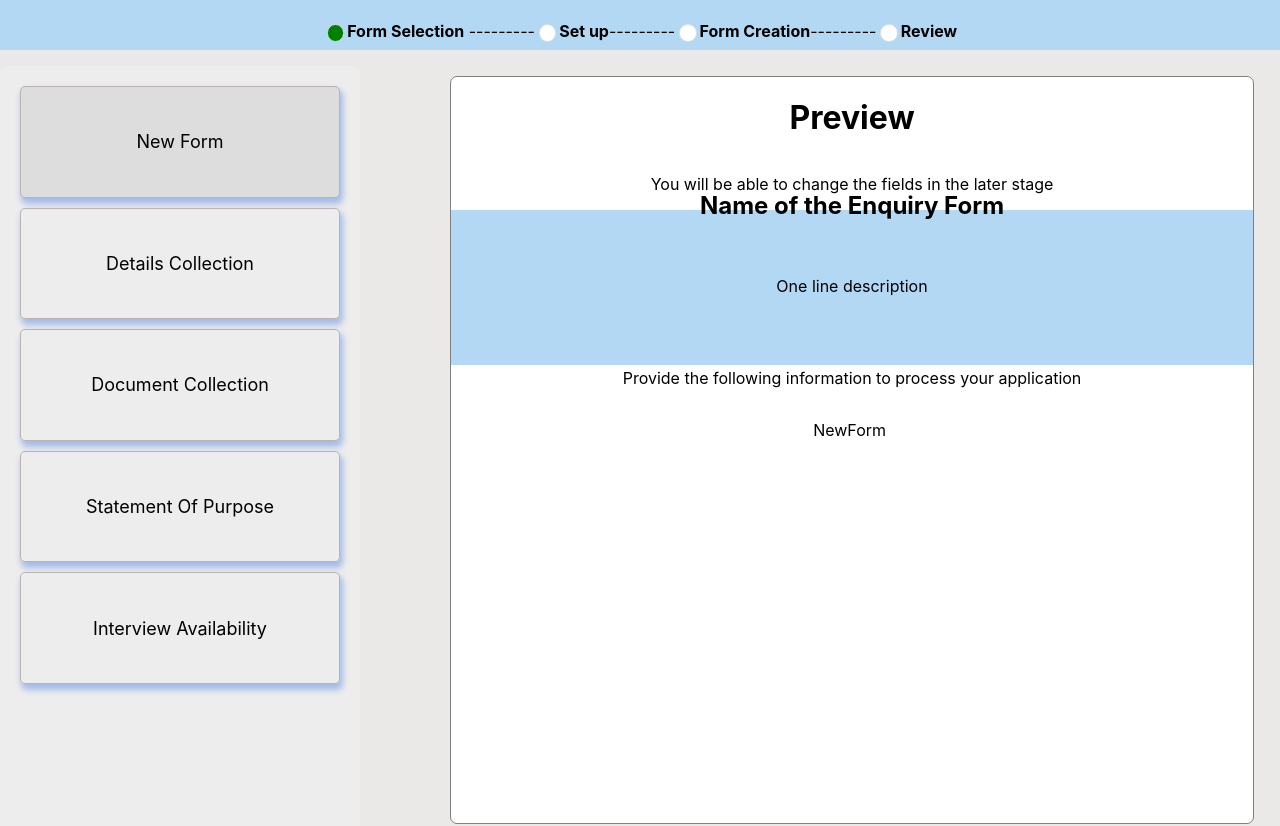
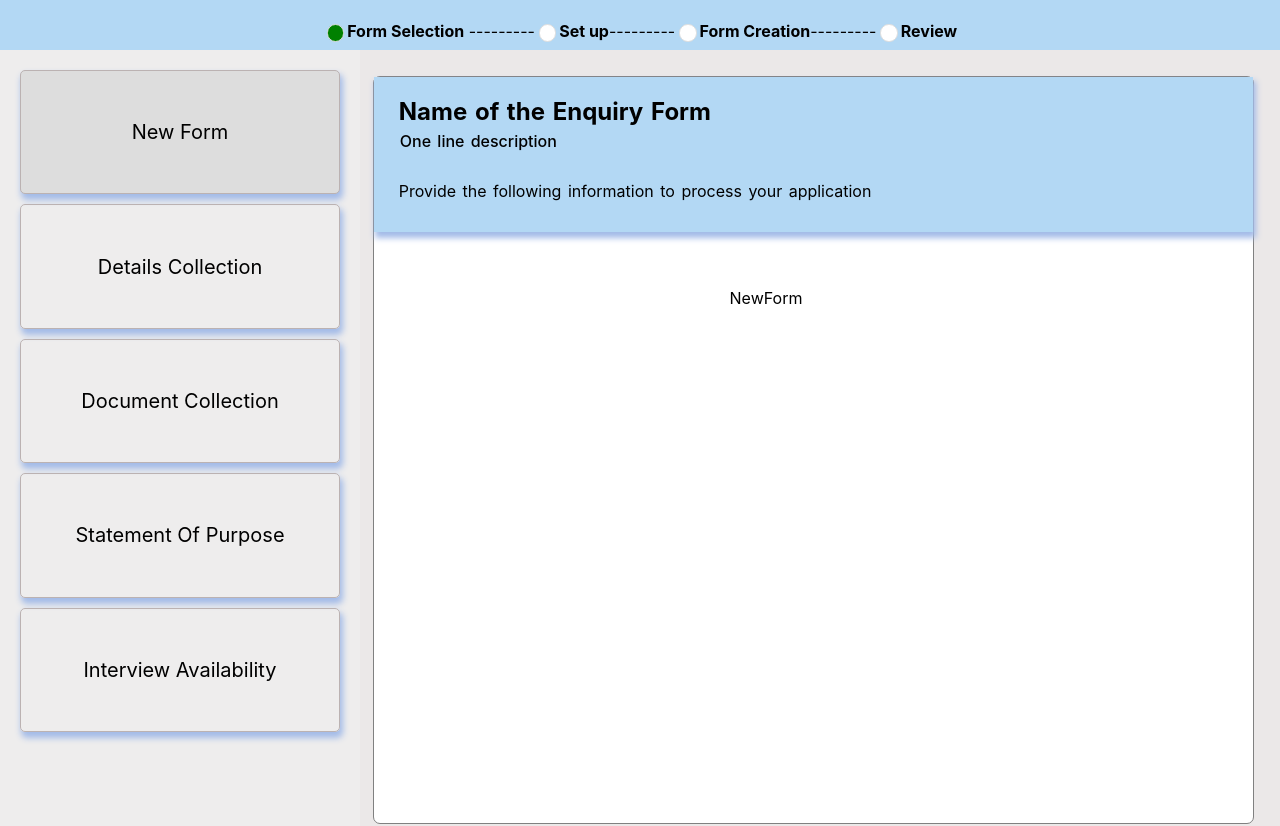
Before and after one commit to Rahul0550/candidateInfo, a React (Create React App) app: page / in a window 1280 px wide. Shown: the top 826 px of the page. Built offline with nearby package versions, Linux system fonts and the light colour scheme.

Commit message:
alignment set

```diff
--- a/src/App.css
+++ b/src/App.css
@@ -3,7 +3,7 @@
   height: 100vh;
 }
 
-.container-outer {
+.container-outer{
   background: #ebe8e8;
 }
 
@@ -11,17 +11,28 @@
   width: 25%;
   background: #eeeded;
   padding: 20px;
-  position: relative;
-  max-height: 981px;
-  top: 16px;
-  border-radius: 8px;
+  max-height: 999px;
 }
 
-.heading-child {
+.heading-child{
   display: flex;
   justify-content: center;
+  box-shadow: 2px 5px 6px 1px lightgrey;
 }
 
+h2.form-heading{
+  padding: 34px 0px 20px 35px;
+}
+
+h4{
+  display: inline-block;
+}
+
+input[type="text"] {
+  margin-top: 15px;
+  border-radius: 3px;
+  border: 1.6px solid grey;
+}
 .checkbox-round {
   width: 1.3em;
   height: 1.3em;
@@ -51,10 +62,12 @@
   transition: background-color 0.3s ease;
   border: 1.6px solid #bbb2b2;
   box-shadow: 2px 5px 6px 1px #a3bbe8;
-  height: 7vw;
+  height: 8vw;
   text-align: center;
-  font-size: 18px;
+  font-size: 20px;
 }
+
+
 
 .sidebar a:hover {
   background-color: #ddd;
@@ -81,9 +94,10 @@ input {
   padding: 0px 0px 0px 0px;
   display: flex;
   flex-direction: column;
-  margin: 2% 2% 2% 7%;
+  margin: 2% 2% 2% 1%;
   border: 1.2px solid gray;
   border-radius: 7px;
+
 
   background-color: grey;
 }
@@ -93,25 +107,39 @@ input {
   margin-bottom: 20px;
 }
 
-.inside-header {
+.inside-header  {
   background: #b3d8f4;
+  /* height: 10vh; */
   display: flex;
-  align-items: center;
-  justify-content: center;
-  flex-direction: column; /* Set flex direction to column */
-  width: 100%;
+  word-spacing: 2px;
+  /* justify-content: center; */
+  width: auto;
   margin: 1vw;
   height: 155px !important;
+  box-shadow: 2px 5px 6px 1px #a3bbe8;
   position: relative;
   bottom: 15px;
-  padding: 0;
   margin: 15px 0px 25px 0px;
-
+  box-shadow: 2px 5px 6px 1px #a3bbe8;
 }
-.main-content {
+.main-content{
   align-items: center;
   width: 85%;
   background-color: white;
+}
+
+.heading-text h2 {
+  padding-left: 25px;
+}
+
+span#btm-text{
+  position: relative;
+  bottom: 14px;
+  left: 26px;
+  font-weight: 500;
+}
+.very-btm {
+  padding-left: 25px;
 }
 
 .main-content .inner-box {
@@ -127,11 +155,10 @@ input {
 
 .button-container {
   display: flex;
-  justify-content: space-between;
-  margin: 20px 5px;
-  padding: 15px;
-  background-color: whitesmoke;
-  ;
+    justify-content: space-between;
+    background: whitesmoke;
+    margin: 0px 0;
+    padding: 6px 0px 0px 0px;
 }
 
 .heading-main h3 {
@@ -140,13 +167,7 @@ input {
   font-size: 30px;
 }
 
-.inside-header {
-  width: 100% !important;
-}
-
-.heading-child h4 {
-  display: inline-block;
-}
+.inside-header {width: 100% !important;}
 
 /* Responsive Styles */
 @media only screen and (max-width: 768px) {
--- a/src/App.js
+++ b/src/App.js
@@ -88,17 +88,19 @@ const App = () => {
           />
 
           <div className="main-content">
-          <h1>Preview</h1>
-          <p>You will be able to change the fields in the later stage</p>
+          {/* <h1>Preview</h1>
+          <p>You will be able to change the fields in the later stage</p> */}
             <div className="inside-header">
-              <h2>
-                Name of the Enquiry Form
-              </h2>
-              <br/>
-              <p>One line description</p>
-              <br/>
-              <br/>
-              <p>Provide the following information to process your application</p>
+            <div className="heading-text">
+
+<h2>Name of the Enquiry Form</h2>
+<p><span id="btm-text">One line description</span></p>
+
+
+
+<p className="very-btm">Provide the following information to process your application</p>
+</div>
+
             </div>
 
             <div className="space-between-container">
```
